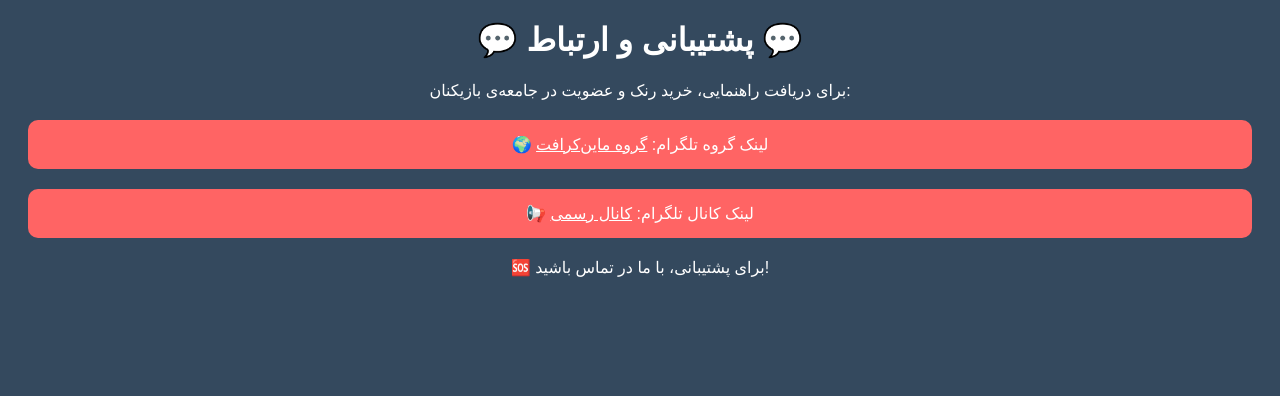
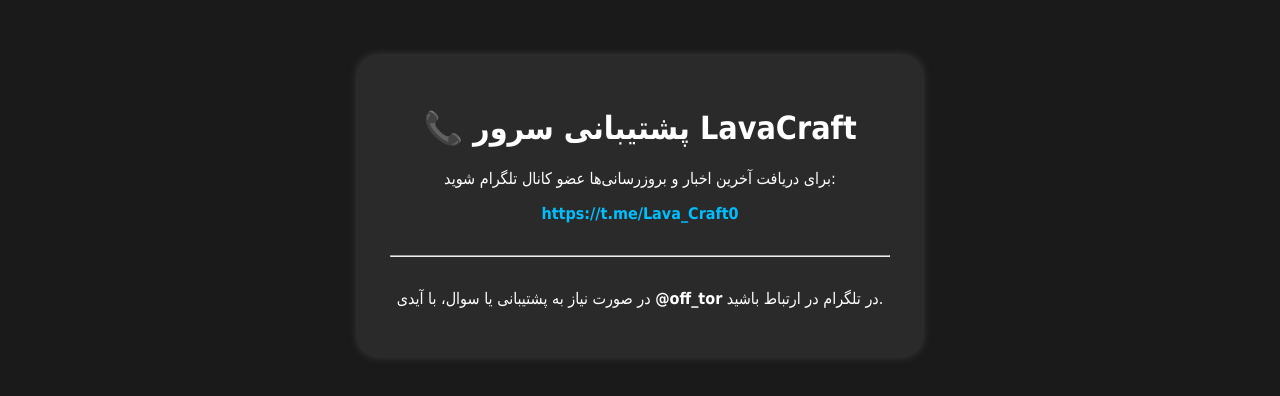
Before and after one commit to amiroff008/LavaCraft, a plain HTML site: page support.html in a window 1280 px wide. Drawn offline with Linux system fonts and the light colour scheme.

Commit message:
Update support.html

```diff
--- a/support.html
+++ b/support.html
@@ -2,35 +2,41 @@
 <html lang="fa">
 <head>
   <meta charset="UTF-8">
-    <meta name="viewport" content="width=device-width, initial-scale=1.0">
-    <title>پشتیبانی و ارتباط</title>
+  <meta name="viewport" content="width=device-width, initial-scale=1">
+  <title>LavaCraft | پشتیبانی</title>
   <style>
     body {
-            background-color: #34495e;
-            color: #ffffff;
+      background-color: #1a1a1a;
+      color: white;
+      font-family: Tahoma, sans-serif;
       text-align: center;
-            font-family: Arial, sans-serif;
+      padding: 3rem;
     }
-        .link-box {
-            margin: 20px;
-            padding: 15px;
-            background-color: rgb(255, 100, 100);
-            border-radius: 10px;
+    .box {
+      background: #2a2a2a;
+      padding: 2rem;
+      border-radius: 20px;
+      max-width: 500px;
+      margin: auto;
+      box-shadow: 0 0 10px #444;
+    }
+    a {
+      color: #00bfff;
+      text-decoration: none;
+      font-weight: bold;
+    }
+    a:hover {
+      color: #1e90ff;
     }
   </style>
 </head>
 <body>
-    <h1>💬 پشتیبانی و ارتباط 💬</h1>
-    <p>برای دریافت راهنمایی، خرید رنک و عضویت در جامعه‌ی بازیکنان:</p>
-
-    <div class="link-box">
-        🌍 لینک گروه تلگرام: <a href="https://t.me/group_link" style="color:white;">گروه ماین‌کرافت</a>
+  <div class="box">
+    <h1>📞 پشتیبانی سرور LavaCraft</h1>
+    <p>برای دریافت آخرین اخبار و بروزرسانی‌ها عضو کانال تلگرام شوید:</p>
+    <p><a href="https://t.me/Lava_Craft0" target="_blank">https://t.me/Lava_Craft0</a></p>
+    <hr style="margin: 2rem 0;">
+    <p>در صورت نیاز به پشتیبانی یا سوال، با آیدی <strong>@off_tor</strong> در تلگرام در ارتباط باشید.</p>
   </div>
-
-    <div class="link-box">
-        📢 لینک کانال تلگرام: <a href="https://t.me/channel_link" style="color:white;">کانال رسمی</a>
-    </div>
-
-    <p>🆘 برای پشتیبانی، با ما در تماس باشید!</p>
 </body>
 </html>
```
Lines whose indentation alone changed are shown as unchanged.
